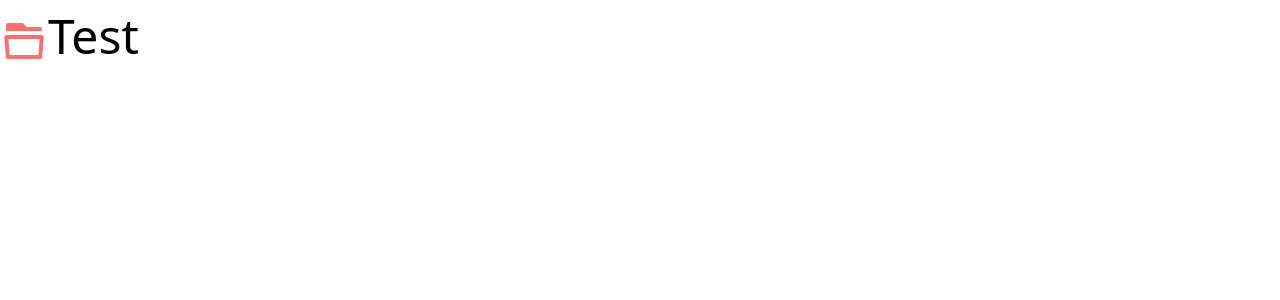
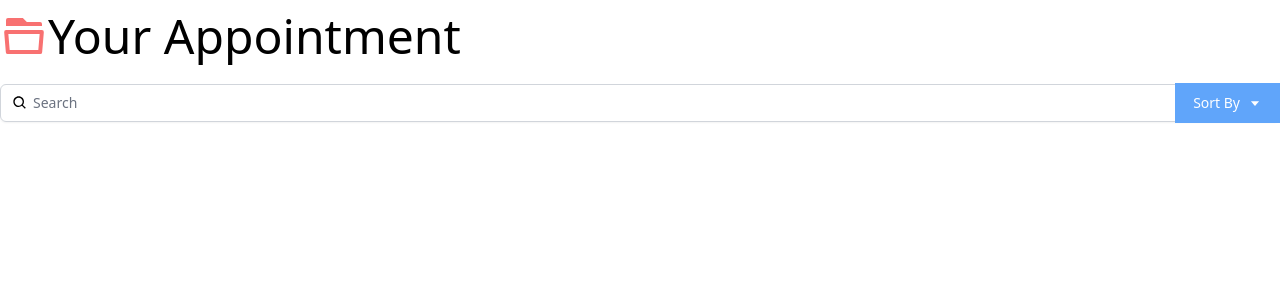
Before and after one commit to leeton1412/reactinterface, a React (Create React App) app: page / in a window 1280 px wide. Shown: the top 300 px of the page. Built offline with nearby package versions, Linux system fonts and the light colour scheme.

Commit message:
Added Search Component

```diff
--- a/src/App.js
+++ b/src/App.js
@@ -1,9 +1,11 @@
 import {RiFolder5Line} from "react-icons/ri"
+import Search from "./components/Search";
 
 function App() {
   return (
     <div className="App container mx-auto mt-3 font-thin">
-      <h1 className="text-5xl"><RiFolder5Line className="inline-block text-red-400"/>Test</h1>
+      <h1 className="text-5xl"><RiFolder5Line className="inline-block text-red-400 align-top"/>Your Appointment</h1>
+      <Search />
     </div>
   );
 }
--- /dev/null
+++ b/src/components/Search.js
@@ -0,0 +1,27 @@
+import { BiSearch, BiCaretDown } from "react-icons/bi" //Imported From React-icons
+
+
+const Search = () => { // Search Call Back Function
+    return ( // Return The Following HTML //
+        <div className="py-5">
+        <div className="mt-1 relative rounded-md shadow-sm">
+          <div className="absolute inset-y-0 left-0 pl-3 flex items-center pointer-events-none">
+            <BiSearch />
+            <label htmlFor="query" className="sr-only" />
+          </div>
+          <input type="text" name="query" id="query" value=""
+            className="pl-8 rounded-md focus:ring-indigo-500 focus:border-indigo-500 block w-full sm:text-sm border-gray-300" placeholder="Search" />
+          <div className="absolute inset-y-0 right-0 flex items-center">
+            <div>
+              <button type="button"
+                className="justify-center px-4 py-2 bg-blue-400 border-2 border-blue-400 text-sm text-white hover:bg-blue-700 focus:outline-none focus:ring-2 focus:ring-offset-2 flex items-center" id="options-menu" aria-haspopup="true" aria-expanded="true">
+                Sort By <BiCaretDown className="ml-2" />
+              </button>
+            </div>
+          </div>
+        </div>
+      </div>
+    )
+}
+
+export default Search
```
